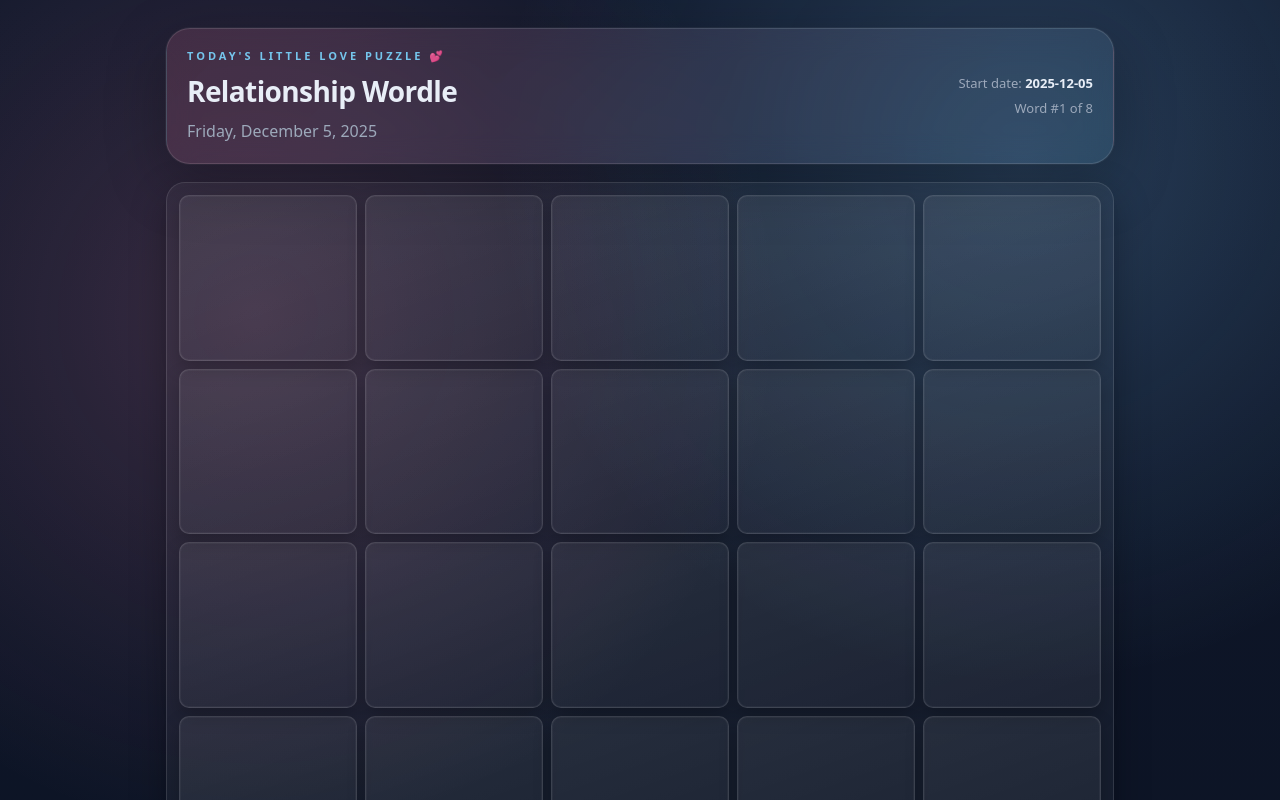
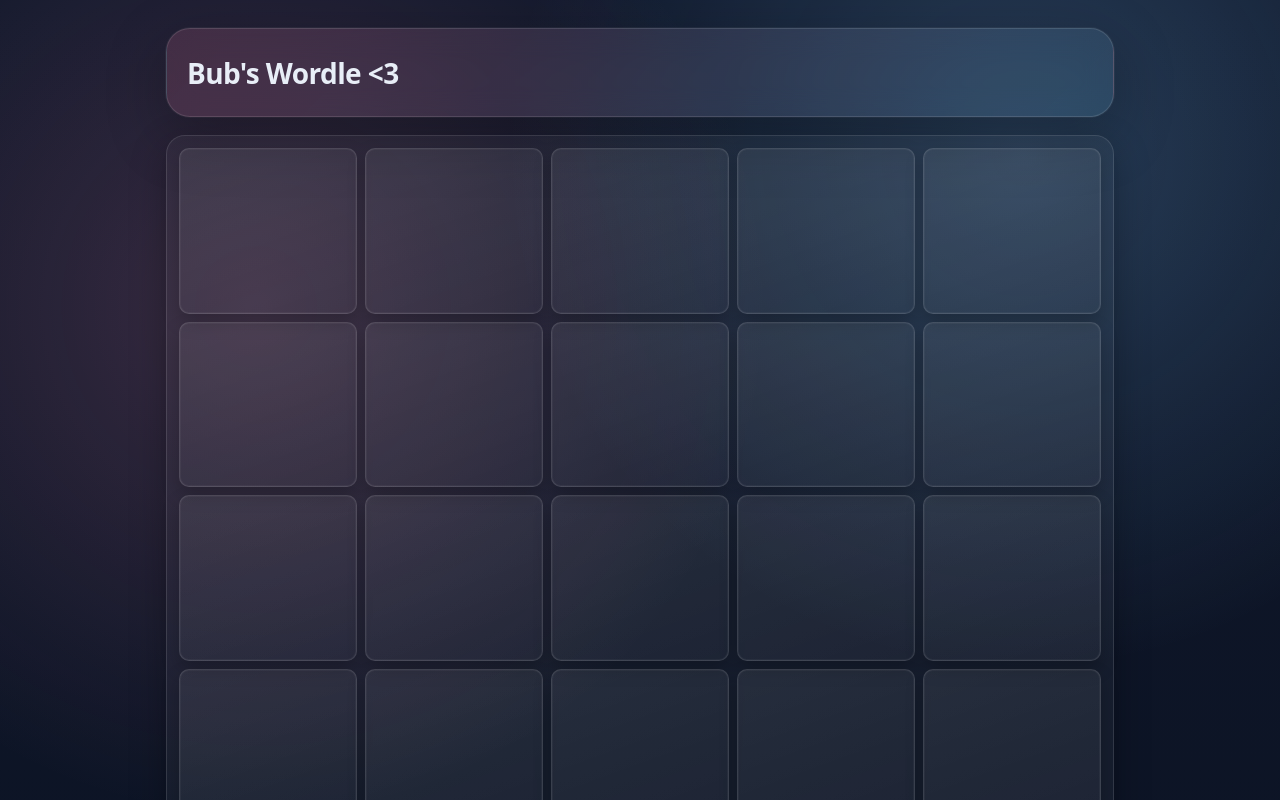
Before and after one commit to PratikHotchandani22/wordle, a React (Vite) app: page / in a window 1280 px wide. Shown: the top 800 px of the page. Built offline with nearby package versions, Linux system fonts and the light colour scheme.

Commit message:
feat: add daily reset config toggle

```diff
--- a/src/App.tsx
+++ b/src/App.tsx
@@ -2,9 +2,10 @@ import { useCallback, useEffect, useMemo, useState } from 'react';
 import GameBoard from './components/GameBoard';
 import Keyboard from './components/Keyboard';
 import Modal from './components/Modal';
-import { LOVE_WORDS, MAX_GUESSES, START_DATE, WORD_LENGTH } from './data/words';
+import { MAX_GUESSES, START_DATE, WORD_LENGTH } from './data/words';
+import { RESET_DATES, RESET_TODAY } from './config';
 import type { GameStatus } from './types';
-import { formatDisplayDate, toISODate } from './utils/date';
+import { toISODate } from './utils/date';
 import { buildKeyboardState, isAlphaWord } from './utils/game';
 import { getTodayPuzzle } from './utils/getTodayPuzzle';
 import { loadGameState, saveGameState, storageKeyForDate } from './utils/storage';
@@ -13,13 +14,22 @@ import './App.css';
 const Game = () => {
   const today = useMemo(() => new Date(), []);
   const todayIso = useMemo(() => toISODate(today), [today]);
+  const shouldResetToday = useMemo(
+    () => RESET_TODAY || RESET_DATES.includes(todayIso),
+    [todayIso],
+  );
   const puzzleResult = useMemo(() => getTodayPuzzle(today), [today]);
   const solution = puzzleResult.puzzle?.word ?? '';
   const storageKey = storageKeyForDate(todayIso);
 
   const initialState = useMemo(
-    () => loadGameState(storageKey) ?? { guesses: [], status: 'in_progress' as GameStatus },
-    [storageKey],
+    () => {
+      if (shouldResetToday) {
+        localStorage.removeItem(storageKey);
+      }
+      return loadGameState(storageKey) ?? { guesses: [], status: 'in_progress' as GameStatus };
+    },
+    [shouldResetToday, storageKey],
   );
 
   const [guesses, setGuesses] = useState<string[]>(initialState.guesses);
@@ -128,26 +138,13 @@ const Game = () => {
     puzzleResult.status === 'not_started'
       ? `No puzzle yet. First puzzle unlocks on ${START_DATE}.`
       : puzzleResult.status === 'out_of_words'
-        ? 'No puzzle configured for today. Add another word to LOVE_WORDS.'
+        ? 'No puzzle configured for today. Add another word to the list.'
         : null;
 
   return (
     <div className="page">
       <header className="hero">
-        <div>
-          <p className="eyebrow">Today&apos;s little love puzzle 💕</p>
-          <h1>Relationship Wordle</h1>
-          <p className="date">{formatDisplayDate(today)}</p>
-        </div>
-        <div className="meta">
-          <p>
-            Start date: <strong>{START_DATE}</strong>
-          </p>
-          <p>
-            Word #{puzzleResult.status === 'available' ? puzzleResult.dayIndex + 1 : '—'} of{' '}
-            {LOVE_WORDS.length}
-          </p>
-        </div>
+        <h1>Bub&apos;s Wordle &lt;3</h1>
       </header>
 
       {helperMessage ? (
--- /dev/null
+++ b/src/config.ts
@@ -0,0 +1,5 @@
+// Feature toggles and lightweight config for game runtime behavior.
+// To force a fresh game for today, set RESET_TODAY to true or add today’s ISO date
+// (YYYY-MM-DD) to RESET_DATES. Example: ['2025-01-01']
+export const RESET_TODAY = false;
+export const RESET_DATES: string[] = [];
```
